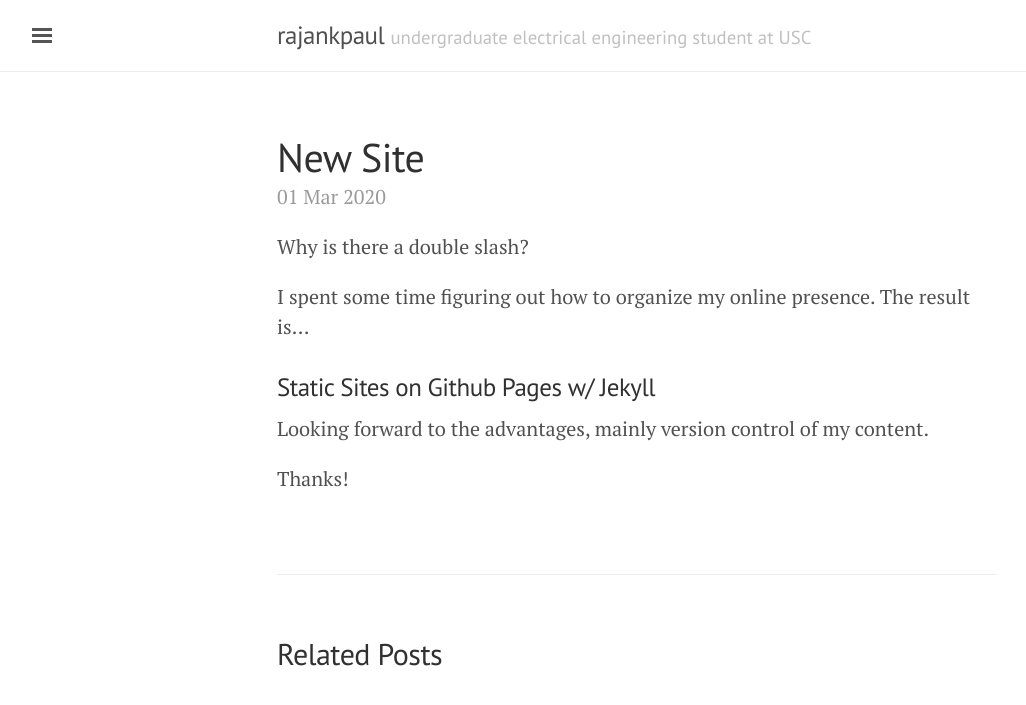
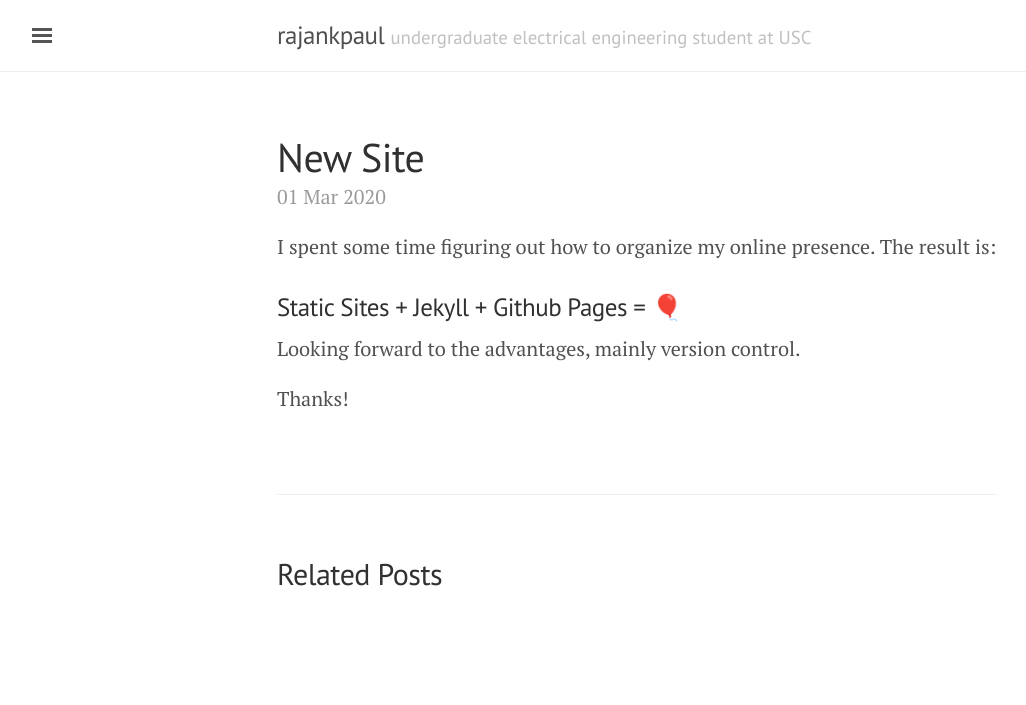
Before and after one commit to rajankpaul/rajankpaul.github.io, a Jekyll site: the page built from _posts/2020-03-01-new-site.md, in a window 1280 px wide. Shown: the top 705 px of the page, without its empty margins (3-1029 px from the left). Built offline with Jekyll 4.4.1, drawn with Linux system fonts in a browser that asks for light colours.

Commit message:
Update 2020-03-01-new-site.md

```diff
--- a/_posts/2020-03-01-new-site.md
+++ b/_posts/2020-03-01-new-site.md
@@ -3,12 +3,10 @@ layout: post
 title: New Site
 ---
 
-Why is there a double slash?
+I spent some time figuring out how to organize my online presence. The result is:
 
-I spent some time figuring out how to organize my online presence. The result is...
+### Static Sites + Jekyll + Github Pages = 🎈
 
-### Static Sites on Github Pages w/ Jekyll
-
-Looking forward to the advantages, mainly version control of my content.
+Looking forward to the advantages, mainly version control.
 
 Thanks!
```
